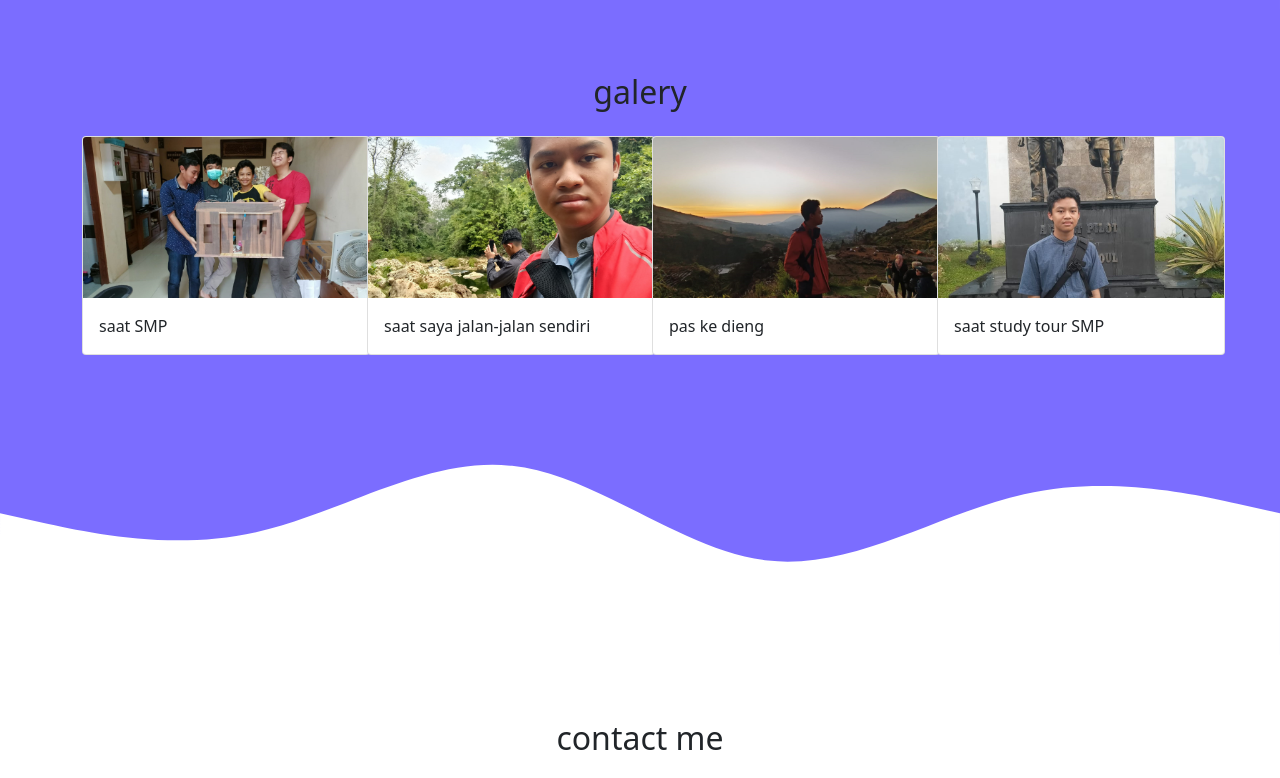
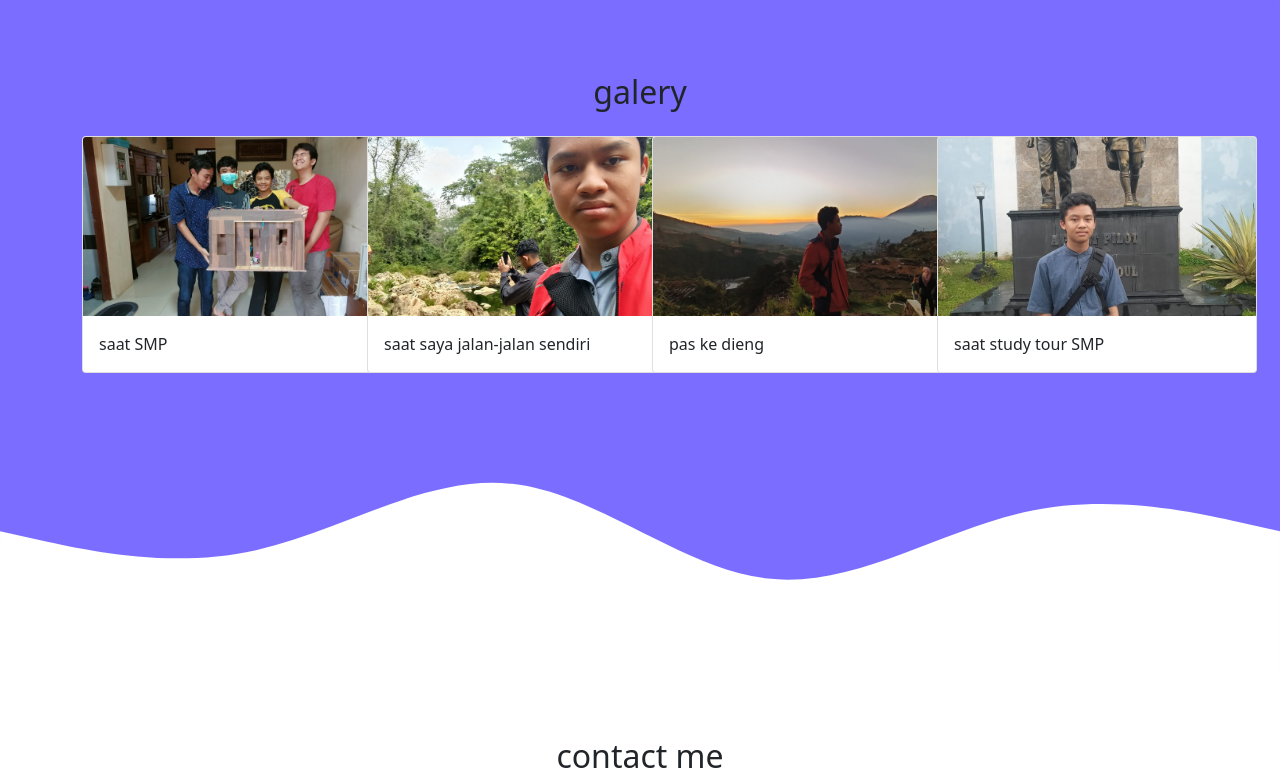
Before and after one commit to Dxsul/Dxsul.github.io, a plain HTML site: page index.html in a window 1280 px wide. Shown: the part 1280-2058 px from the top of the page. Drawn offline with nearby package versions, Linux system fonts and the light colour scheme.

Commit message:
Add files via upload

```diff
--- a/index.html
+++ b/index.html
@@ -88,7 +88,7 @@
           </div>
           <div class="row justify-content-center">
             <div class="col-md-3 mb-3">
-              <div class="card" style="width: 18rem; ">
+              <div class="card" style="width: 20rem; ">
                 <img src="img/galeri/2.jpeg" class="card-img-top" alt="galery 1"/>
                 <div class="card-body">
                   <p class="card-text">saat SMP</p>
@@ -96,7 +96,7 @@
             </div>
           </div>
             <div class="col-md-3 mb-3">
-              <div class="card" style="width: 18rem;">
+              <div class="card" style="width: 20rem;">
                 <img src="img/galeri/1.jpeg" class="card-img-top" alt="galery 2"/>
                 <div class="card-body">
                   <p class="card-text">saat saya jalan-jalan sendiri</p>
@@ -104,7 +104,7 @@
             </div>
           </div>
           <div class="col-md-3 mb-3">
-            <div class="card" style="width: 18rem;">
+            <div class="card" style="width: 20rem;">
               <img src="img/galeri/3.jpeg" class="card-img-top" alt="galery 3"/>
               <div class="card-body">
                 <p class="card-text">pas ke dieng</p>
@@ -112,7 +112,7 @@
           </div>
         </div>
           <div class="col-md-3 mb-3">
-            <div class="card" style="width: 18rem;">
+            <div class="card" style="width: 20rem;">
               <img src="img/galeri/4.jpeg" class="card-img-top" alt="galery 3"/>
               <div class="card-body">
                 <p class="card-text">saat study tour SMP</p>
```
